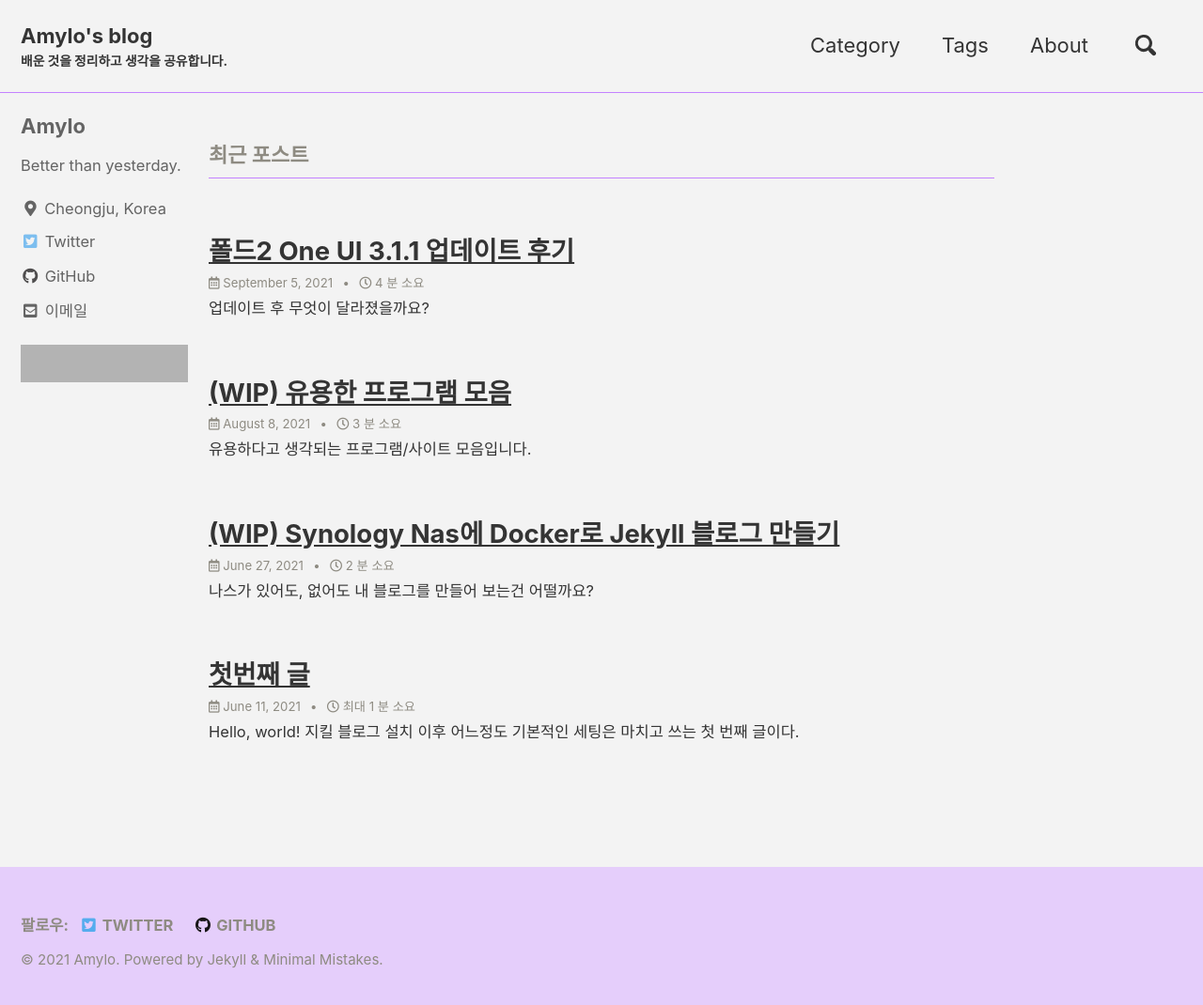
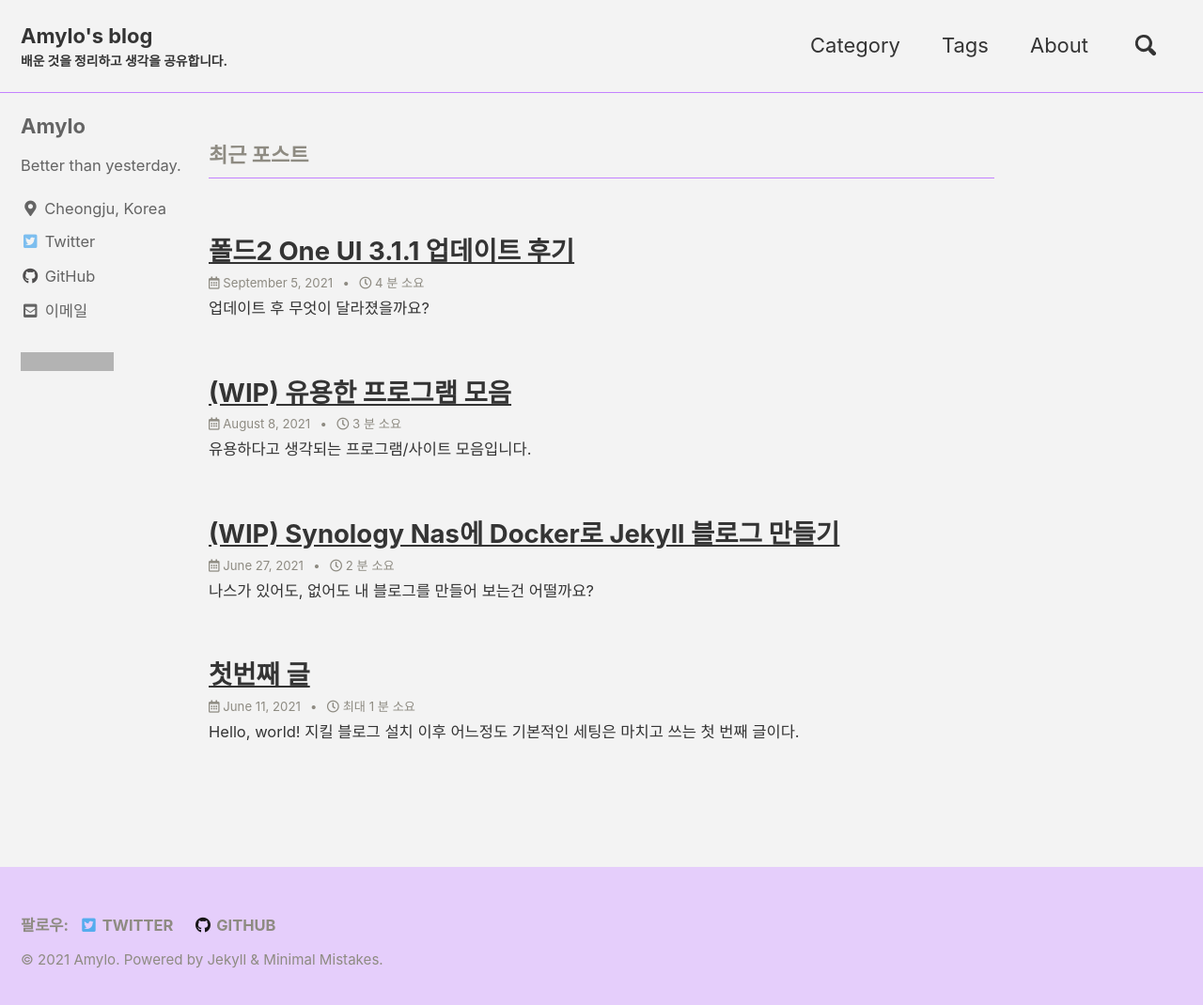
Before and after one commit to Amylo-jh/Amylo-blog, a Jekyll site: the page built from index.html, in a window 1280 px wide and 1078 px high. Shown: the top 1070 px of the window at 94% size. Built offline with Jekyll 4.4.1, drawn with Linux system fonts in a browser that asks for light colours; cached includes are drawn as plain includes; the list of posts is cut into pages by our own code; comment, search, counter and statistics services are not loaded; grey boxes are pictures that could not be loaded.

Commit message:
add class to hits

```diff
--- a/_includes/sidebar.html
+++ b/_includes/sidebar.html
@@ -25,7 +25,7 @@
           max-height:20px;
       }
     </style>
-    <img src="https://hits.seeyoufarm.com/api/count/incr/badge.svg?url=https%3A%2F%2Fblog.amylo.diskstation.me&count_bg=%2379C83D&title_bg=%23555555&icon=&icon_color=%23E7E7E7&title=hits&edge_flat=false"/>
+    <img class = "hits" src="https://hits.seeyoufarm.com/api/count/incr/badge.svg?url=https%3A%2F%2Fblog.amylo.diskstation.me&count_bg=%2379C83D&title_bg=%23555555&icon=&icon_color=%23E7E7E7&title=hits&edge_flat=false"/>
   </a>
   </div>
 {% endif %}
```
